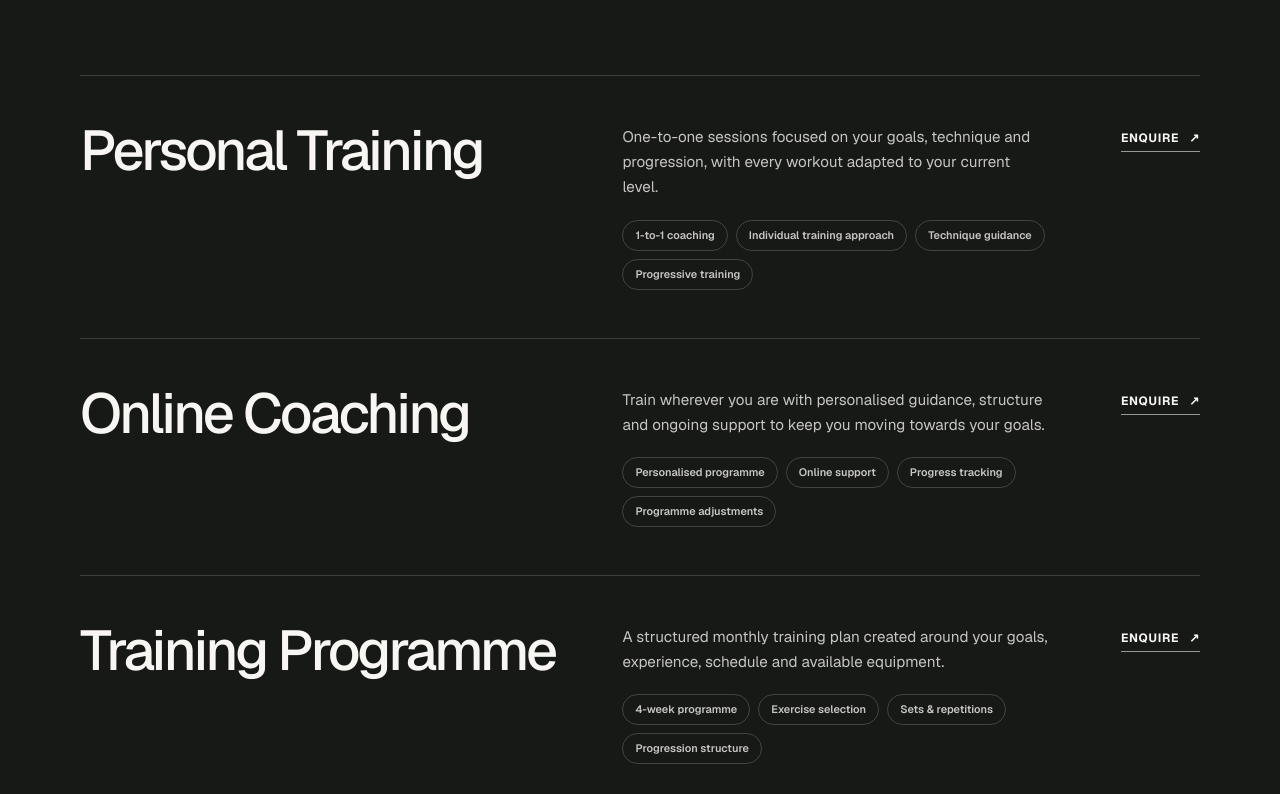
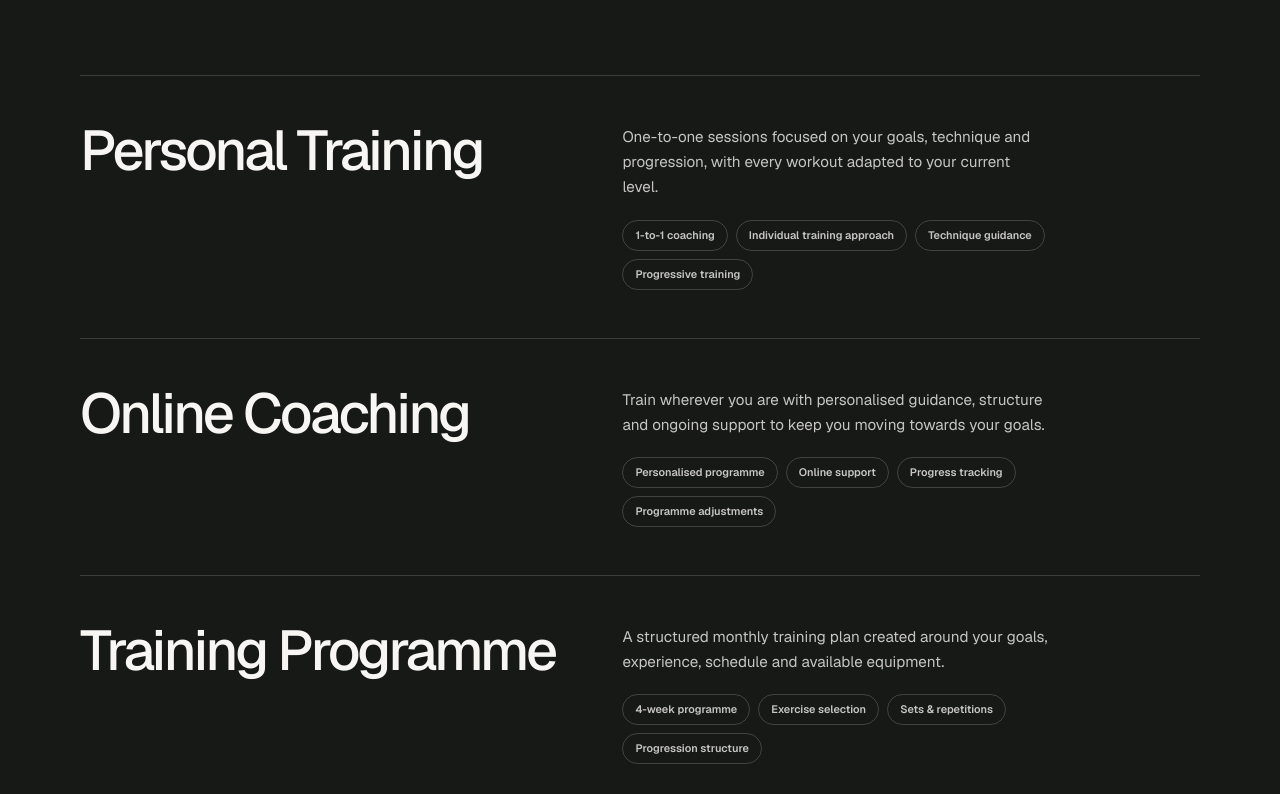
Before and after one commit to JenyaLinx/online-coach-uk, a Next.js app: page / in a window 1280 px wide. Shown: the part 3446-4240 px from the top of the page. Built offline with nearby package versions, Linux system fonts and the light colour scheme.

Commit message:
Simplify services section

```diff
--- a/app/globals.css
+++ b/app/globals.css
@@ -1188,9 +1188,6 @@ button {
   border-bottom: 1px solid rgba(255, 255, 255, 0.16);
 }
 
-.service-link {
-  width: fit-content;
-}
 
 .service-number {
   padding-top: 5px;
@@ -1232,25 +1229,7 @@ button {
   border-radius: 999px;
 }
 
-.service-link {
-  width: fit-content;
-
-  display: inline-flex;
-  align-items: center;
-  gap: 10px;
-
-  margin-top: 4px;
-  padding-bottom: 4px;
-
-  color: #f7f6f2;
-
-  font-size: 0.75rem;
-  font-weight: 700;
-  text-transform: uppercase;
-  letter-spacing: 0.06em;
-
-  border-bottom: 1px solid rgba(255, 255, 255, 0.55);
-}
+
 
 .services-bottom {
   display: flex;
@@ -1310,10 +1289,7 @@ button {
     padding-block: 42px;
   }
 
-  .service-link {
-    align-self: start;
-    margin-top: 5px;
-  }
+
 
   .services-bottom {
     flex-direction: row;
@@ -1362,14 +1338,6 @@ button {
     margin-top: 20px;
   }
 
-  .service-link {
-    justify-self: end;
-  }
-
-  .service-link:hover,
-  .services-bottom a:hover {
-    color: #9db9a9;
-  }
 }
 
 /* =========================
@@ -2660,6 +2628,9 @@ margin-bottom: 18px;
     font-size: clamp(5.5rem, 8vw, 8.5rem);
   }
 
+.contact-cta-action p {
+  font-size: 1.4rem;
+}
   .contact-cta-action {
     padding-bottom: 10px;
   }
--- a/app/page.tsx
+++ b/app/page.tsx
@@ -267,11 +267,6 @@ export default function Home() {
                     <li>Progressive training</li>
                   </ul>
                 </div>
-
-                <a href="#contact" className="service-link">
-                  Enquire
-                  <span aria-hidden="true">↗</span>
-                </a>
               </article>
 
               <article className="service-item">
@@ -290,11 +285,6 @@ export default function Home() {
                     <li>Programme adjustments</li>
                   </ul>
                 </div>
-
-                <a href="#contact" className="service-link">
-                  Enquire
-                  <span aria-hidden="true">↗</span>
-                </a>
               </article>
 
               <article className="service-item">
@@ -313,11 +303,6 @@ export default function Home() {
                     <li>Progression structure</li>
                   </ul>
                 </div>
-
-                <a href="#contact" className="service-link">
-                  Enquire
-                  <span aria-hidden="true">↗</span>
-                </a>
               </article>
 
               <article className="service-item">
@@ -336,11 +321,6 @@ export default function Home() {
                     <li>Training + nutrition option</li>
                   </ul>
                 </div>
-
-                <a href="#contact" className="service-link">
-                  Enquire
-                  <span aria-hidden="true">↗</span>
-                </a>
               </article>
             </div>
 
```
